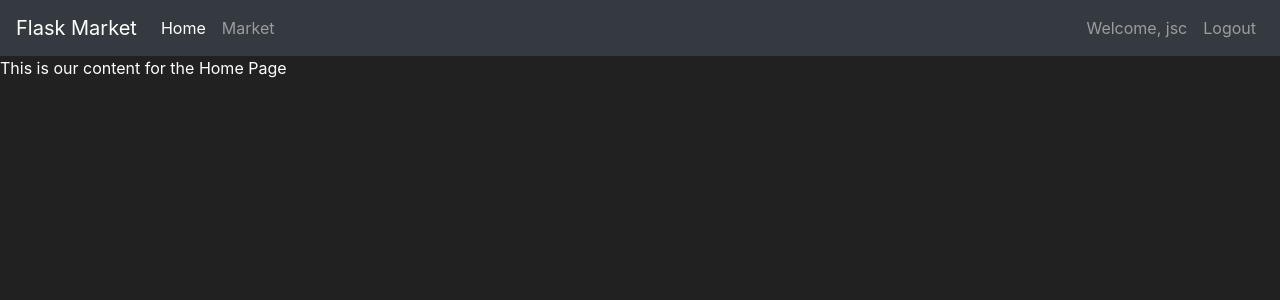
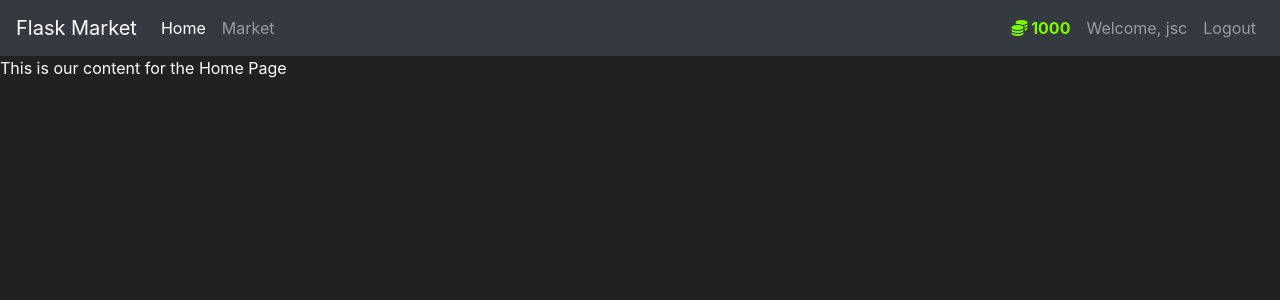
Before and after one commit to miguelbarciela/flaskmarket, a Flask app: page / in a window 1280 px wide. Shown: the top 300 px of the page. Run offline with Flask 2, Linux system fonts and the light colour scheme; a user stored in the database is signed in; some libraries are stand-ins or nearby versions.

Commit message:
login completed

```diff
--- a/market/templates/base.html
+++ b/market/templates/base.html
@@ -30,6 +30,12 @@
             </ul>
             {% if current_user.is_authenticated %}
             <ul class="navbar-nav">
+                <li class="nav-item">
+                    <a class="nav-link" style="color: lawngreen; font-weight: bold">
+                        <i class="fas fa-coins"></i>
+                        {{ current_user.budget}}
+                    </a>
+                </li>
                 <li class="nav-item">
                     <a class="nav-link">Welcome, {{ current_user.username }}</a>
                 </li>
```
